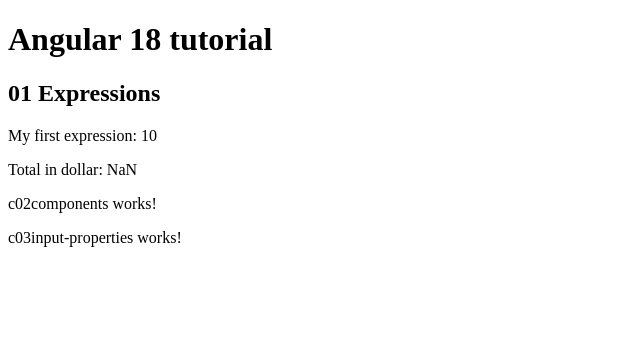
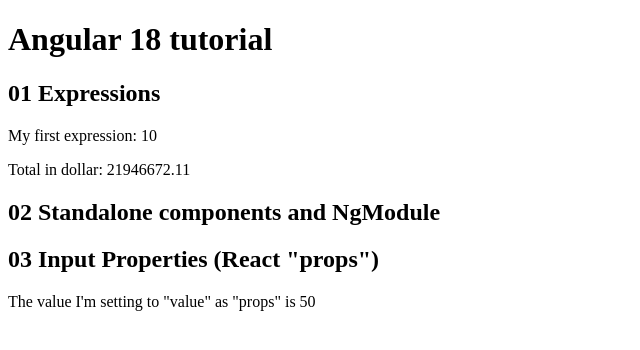
Before and after one commit to paul-ventura-git/di3-angular-basic-course, an Angular app: page / in a window 1280 px wide. Shown: the top 350 px of the page, without its empty margins (0-640 px from the left). Built offline with nearby package versions, Linux system fonts and the light colour scheme.

Commit message:
c03 updated

```diff
--- a/src/app/app.component.html
+++ b/src/app/app.component.html
@@ -6,7 +6,7 @@
   <h1>Angular 18 tutorial</h1>
   <app-c01expressions></app-c01expressions>
   <app-c02components></app-c02components>
-  <app-c03input-properties></app-c03input-properties>
+  <app-c03input-properties [value]="50"></app-c03input-properties>
 </main>
 
 <router-outlet />
--- a/src/app/c01expressions/c01expressions.component.ts
+++ b/src/app/c01expressions/c01expressions.component.ts
@@ -10,6 +10,6 @@
 export class C01expressionsComponent {
 
   myCol: string = 'lightblue';
-  quantity: any;
-  cost: any;
+  quantity: number = 4889;
+  cost: number = 4488.99;
 }
--- a/src/app/c02components/c02components.component.html
+++ b/src/app/c02components/c02components.component.html
@@ -1 +1 @@
-<p>c02components works!</p>
+<h2>02 Standalone components and NgModule</h2>
--- a/src/app/c03input-properties/c03input-properties.component.html
+++ b/src/app/c03input-properties/c03input-properties.component.html
@@ -1 +1,5 @@
-<p>c03input-properties works!</p>
+<h2>03 Input Properties (React "props")</h2>
+
+<div>
+  <p>The value I'm setting to "value" as "props" is {{value}}</p>
+</div>
--- a/src/app/c03input-properties/c03input-properties.component.ts
+++ b/src/app/c03input-properties/c03input-properties.component.ts
@@ -1,4 +1,4 @@
-import { Component } from '@angular/core';
+import { Component, Input } from '@angular/core';
 
 @Component({
   selector: 'app-c03input-properties',
@@ -8,5 +8,5 @@
   styleUrl: './c03input-properties.component.css'
 })
 export class C03inputPropertiesComponent {
-
+  @Input() value = 0;
 }
```
